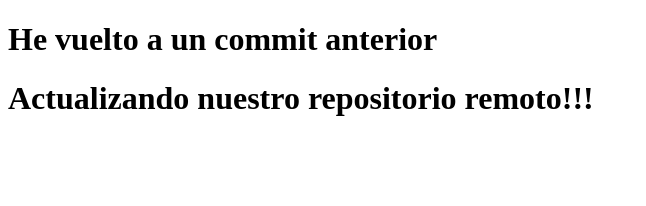
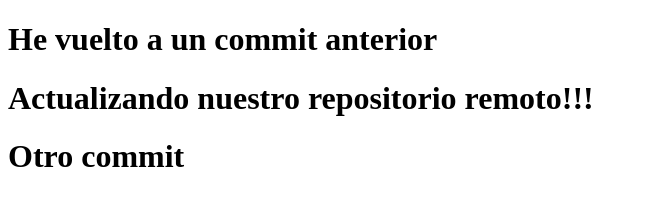
Before and after one commit to LamberDev/prueba, a plain HTML site: page index.html in a window 1280 px wide. Shown: the whole page, without its empty margins (0-646 px from the left). Drawn offline with Linux system fonts and the light colour scheme.

Commit message:
Cuarto commit

```diff
--- a/index.html
+++ b/index.html
@@ -9,6 +9,6 @@
 <body>
     <h1>He vuelto a un commit anterior</h1>
 	 <h1>Actualizando nuestro repositorio remoto!!!</h1>
-
+     <h1>Otro commit</h1>
 </body>
 </html>
```
